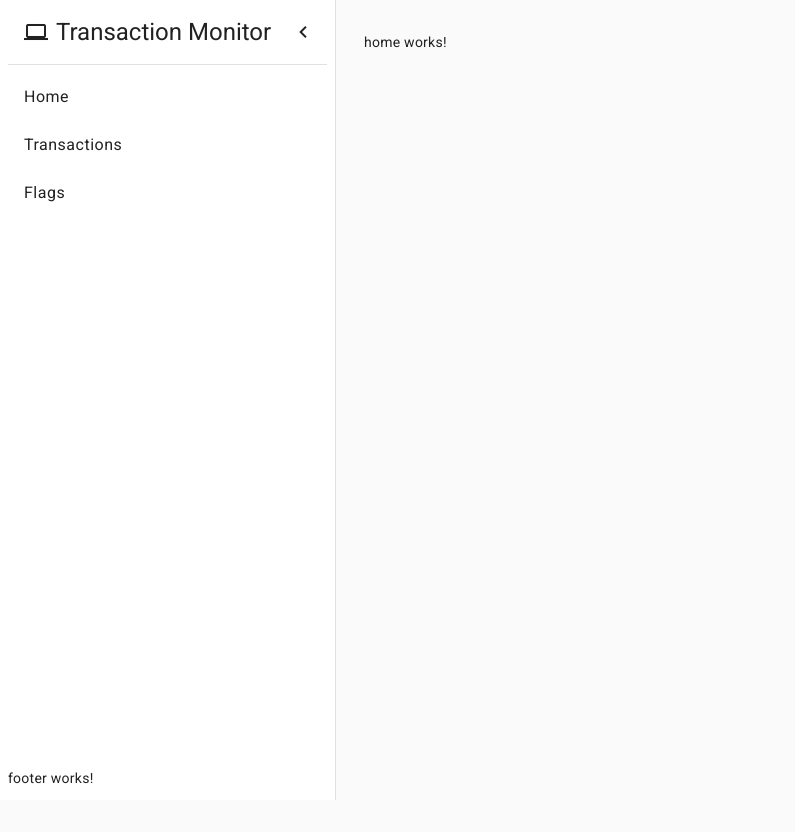
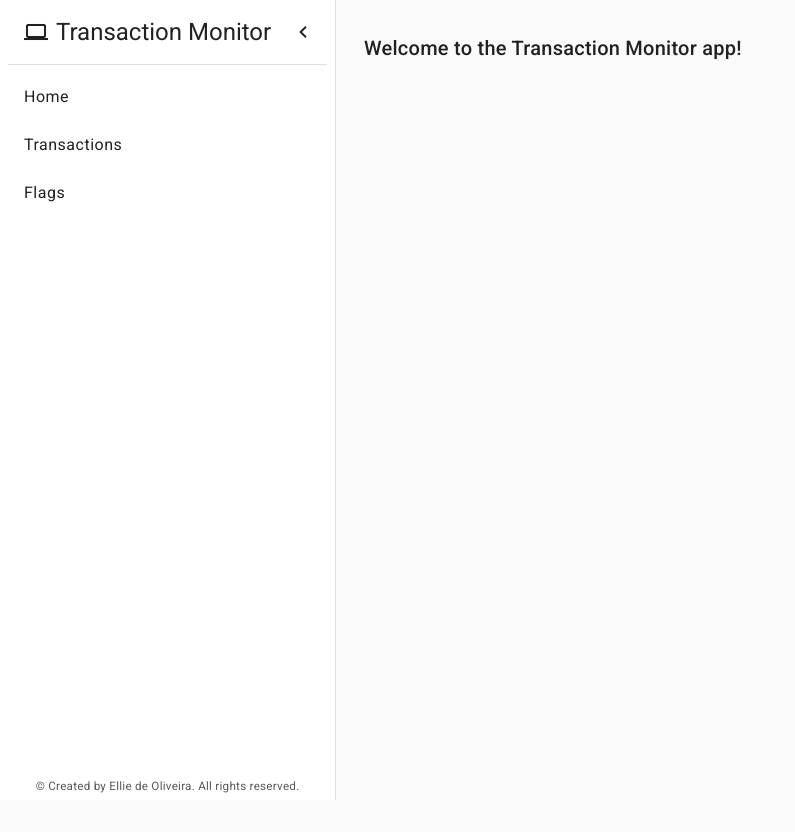
Before and after one commit to Ellie-A-Oliveira/desafio-backoffice-client, an Angular app: page /home in a window 1280 px wide. Shown: the top 832 px of the page, without its empty margins (0-795 px from the left). Built offline with nearby package versions, Linux system fonts and the light colour scheme.

Commit message:
feat: add footer and loading to tables

```diff
--- a/src/app/app.component.scss
+++ b/src/app/app.component.scss
@@ -18,6 +18,7 @@ mat-sidenav {
 mat-sidenav-content {
     padding: 2rem;
     height: 100vh;
+    overflow: scroll;
 
     &.sidenav-closed {
         padding-left: 6rem;
--- a/src/app/components/footer/footer.component.html
+++ b/src/app/components/footer/footer.component.html
@@ -1 +1,3 @@
-<p>footer works!</p>
+<footer class="footer">
+    <small>© Created by Ellie de Oliveira. All rights reserved.</small>
+</footer>
--- a/src/app/components/footer/footer.component.scss
+++ b/src/app/components/footer/footer.component.scss
@@ -0,0 +1,11 @@
+.footer {
+    display: flex;
+    align-items: center;
+    justify-content: center;
+    padding: 1rem;
+    padding-bottom: .25rem;
+
+    small {
+        color: #5a5a5a;
+    }
+}
--- a/src/app/pages/home/home.component.html
+++ b/src/app/pages/home/home.component.html
@@ -1 +1 @@
-<p>home works!</p>
+<h2>Welcome to the Transaction Monitor app!</h2>
--- a/src/app/pages/transaction-flag/transaction-flag.component.html
+++ b/src/app/pages/transaction-flag/transaction-flag.component.html
@@ -1,4 +1,5 @@
 <h2>Transaction Flags</h2>
+<ng-container *ngIf="!transactionFlags.length">Loading...</ng-container>
 <table mat-table [dataSource]="transactionFlags">
     <ng-container
         *ngFor="let column of displayedColumns"
--- a/src/app/pages/transaction/transaction.component.html
+++ b/src/app/pages/transaction/transaction.component.html
@@ -1,4 +1,5 @@
 <h2>Transactions</h2>
+<ng-container *ngIf="!transactions.length">Loading...</ng-container>
 <table mat-table [dataSource]="transactions">
     <ng-container
         *ngFor="let column of displayedColumns"
--- a/src/app/pages/transaction/transaction.component.ts
+++ b/src/app/pages/transaction/transaction.component.ts
@@ -63,7 +63,6 @@ export class TransactionComponent implements OnInit, OnDestroy {
 
     this.subscriptions.push(dialogRef.afterClosed()
       .subscribe((transactionFlag) => {
-        console.log(transactionFlag);
         if (transactionFlag) {
           this.flagTransaction(transaction.transactionId, transactionFlag.reason, transactionFlag.flag);
         }
```
